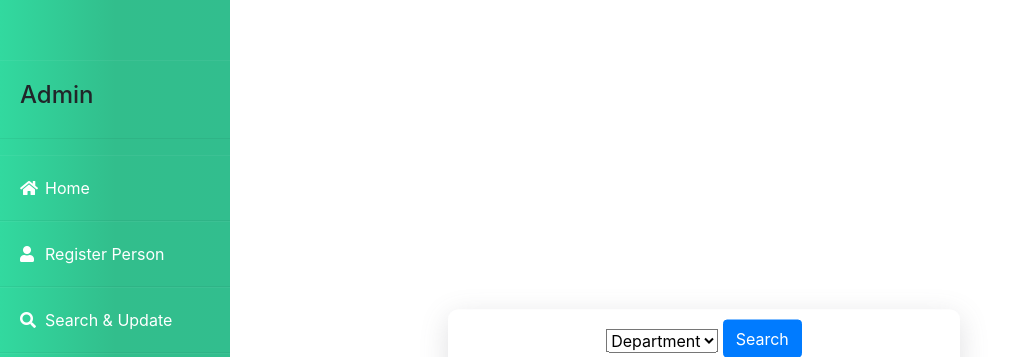
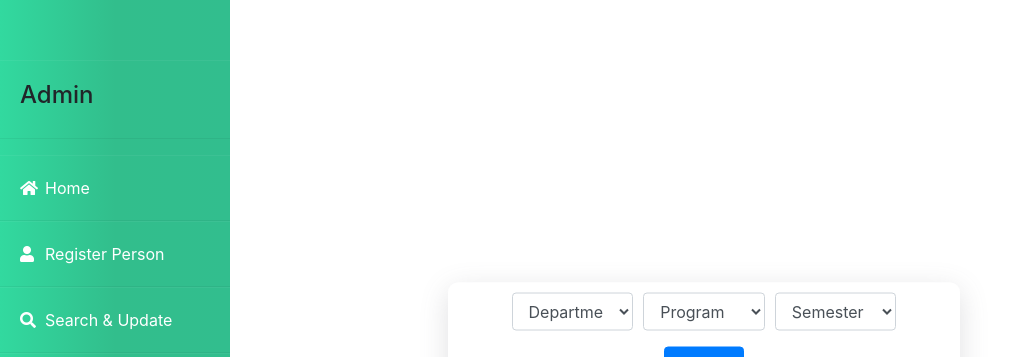
Before and after one commit to ticTechtoee/Attendance-IRIS, a Django app: page /search_attendence/ in a window 1280 px wide. Shown: the top 357 px of the page, without its empty margins (0-1017 px from the left). Run offline with Django 4.2, Linux system fonts and the light colour scheme; the visitor is signed in with stand-in values (Sample User, id 1); data comes from the database, SQL or seed files in the repository; data that the repository does not hold is empty; some libraries are stand-ins or nearby versions.

Commit message:
Search Functionality Updated

```diff
--- a/core/templates/core/attendence_search.html
+++ b/core/templates/core/attendence_search.html
@@ -18,14 +18,41 @@
 
             <form action="" method="get" enctype="multipart/form-data">
                 {% csrf_token %}
-                <select name="search_field" id="search_field">
-                    <option value="" disabled selected>Department</option>
-                    {% for names in Department_Names  %}
-                    <option value="{{ names.id }}" {% if names.id == request.GET.search_field %}selected{% endif %}>{{ names.department_name }}</option>
-                    {% endfor %}
-                </select>
+                <div class="form-row">
+                    <div class="col-md-4 mb-3">
+
+                        <select name="dept_name" class="form-control" id="dept_name">
+                            <option value="" disabled selected>Department</option>
+                            {% for names in Department_Names %}
+                                <option value="{{ names.id }}" {% if names.id == request.GET.dept_name %}selected{% endif %}>{{ names.department_name }}</option>
+                            {% endfor %}
+                        </select>
+                    </div>
+
+                    <div class="col-md-4 mb-3">
+
+                        <select name="program_name" class="form-control" id="program_name">
+                            <option value="" disabled selected>Program</option>
+                            {% for names in Program_Names %}
+                                <option value="{{ names.id }}" {% if names.id == request.GET.program_name %}selected{% endif %}>{{ names.program_name }}</option>
+                            {% endfor %}
+                        </select>
+                    </div>
+
+                    <div class="col-md-4 mb-3">
+
+                        <select name="semester_name" class="form-control" id="semester_name">
+                            <option value="" disabled selected>Semester</option>
+                            {% for names in Semester_Names %}
+                                <option value="{{ names.id }}" {% if names.id == request.GET.semester_name %}selected{% endif %}>{{ names.semester_name }}</option>
+                            {% endfor %}
+                        </select>
+                    </div>
+                </div>
+
                 <button type="submit" class="btn btn-primary mb-2">Search</button>
             </form>
+
             <div class="table-responsive">
                 <table class="table">
                     <thead class="thead-dark">
--- a/core/views.py
+++ b/core/views.py
@@ -311,13 +311,30 @@
         set_logo = ApplicationName.objects.latest('id')
     except ApplicationName.DoesNotExist:
         set_logo = None
+
     get_deptt_name = Department.objects.all()
+    get_program_name = Program.objects.all()
+    get_semester_name = Semester.objects.all()
+
     users_in_department = AppUser.objects.filter(is_superuser=False)
-    # Retrieve search parameter from the URL
-    select_deptt_name = request.GET.get('search_field')
+
+    # Retrieve search parameters from the URL
+    select_deptt_name = request.GET.get('dept_name')
+    select_program_name = request.GET.get('program_name')
+    select_semester_name = request.GET.get('semester_name')
+
     if select_deptt_name:
         get_deptt_object = Department.objects.get(id=select_deptt_name)
-        users_in_department = AppUser.objects.filter(department=get_deptt_object)
+        users_in_department = users_in_department.filter(department=get_deptt_object)
+
+    if select_program_name:
+        get_program_object = Program.objects.get(id=select_program_name)
+        users_in_department = users_in_department.filter(program=get_program_object)
+
+    if select_semester_name:
+        get_semester_object = Semester.objects.get(id=select_semester_name)
+        users_in_department = users_in_department.filter(semester=get_semester_object)
+
     # Add pagination
     paginator = Paginator(users_in_department, 10)  # Show 10 users per page
     page = request.GET.get('page')
@@ -327,7 +344,11 @@
         users_in_department = paginator.page(1)
     except EmptyPage:
         users_in_department = paginator.page(paginator.num_pages)
-    context = {'Department_Names': get_deptt_name, 'Users_Info': users_in_department, 'user_info':get_user, 'Set_Logo':set_logo}
+
+    context = {'Department_Names': get_deptt_name, 'Program_Names': get_program_name,
+               'Semester_Names': get_semester_name, 'Users_Info': users_in_department,
+               'user_info': get_user, 'Set_Logo': set_logo}
+
     return render(request, 'core/attendence_search.html', context)
 
 @login_required(login_url="AccountApp:custom_login")
```
